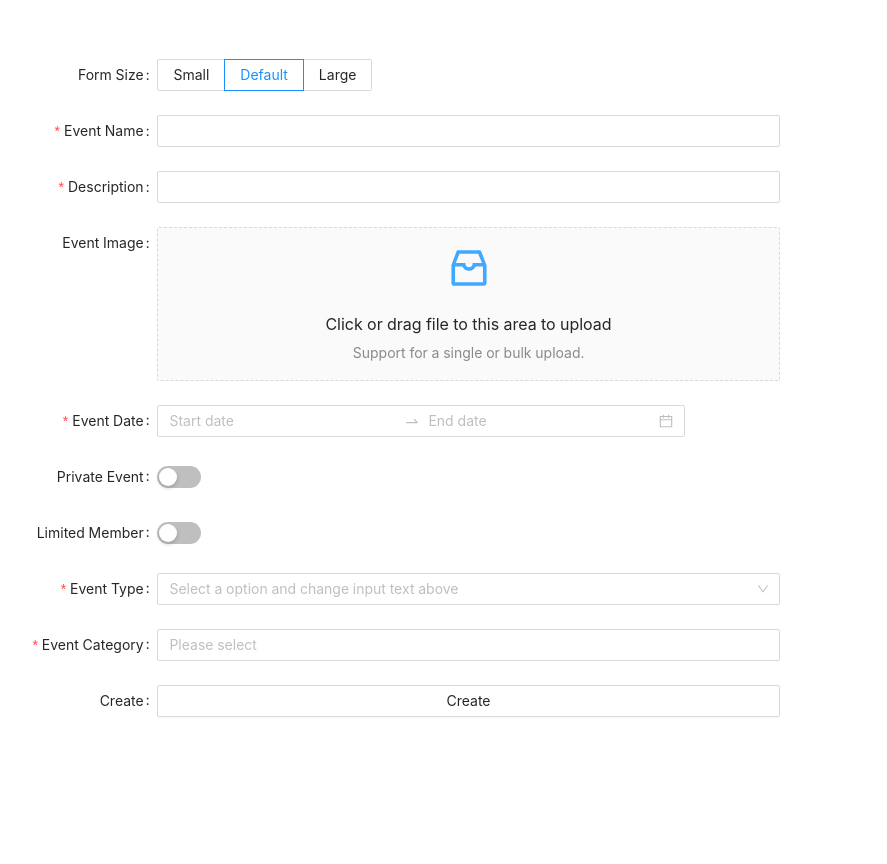
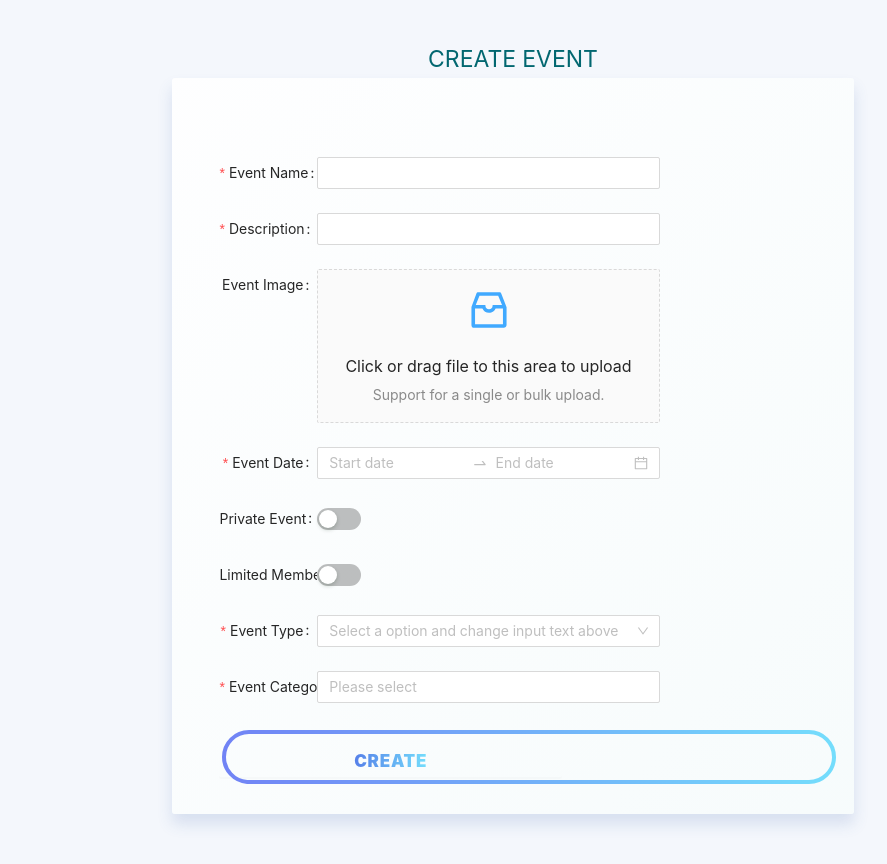
Before and after one commit to armingh2000/arsam-front, a React (Create React App) app: page /createevent in a window 1280 px wide. Shown: the top 864 px of the page, without its empty margins (127-1014 px from the left). Before the commit the page ends 800 px from the top, so only its background shows below. Built offline with nearby package versions, Linux system fonts and the light colour scheme.

Commit message:
first attemp for styling

```diff
--- a/src/view/scripts/pages/createEvent/CreateEvent.jsx
+++ b/src/view/scripts/pages/createEvent/CreateEvent.jsx
@@ -4,13 +4,9 @@ import {Row, Col} from 'antd';
 
 const CreateEvent = () => {
 
-  return <div>
-    <Row style={{
-        minHeight: '100vh'
-      }} justify="start" align="middle">
-      <Col span={2}></Col>
-      <Col span={20}><CreateEventForm /></Col>
-      <Col span={2}/>
+  return <div id="components-form-create-event">
+    <Row justify="center" align="middle">
+      <Col span={16}><CreateEventForm /></Col>
     </Row>
   </div>
 }
--- a/src/view/scripts/pages/createEvent/components/CreateEventForm.jsx
+++ b/src/view/scripts/pages/createEvent/components/CreateEventForm.jsx
@@ -34,10 +34,7 @@ const CreateEventForm = () =>{
   const [isProject, handleIsProject]=useState(false);
   const [limiedMember,handleLimitedMember]=useState(false);
   const [isPrivate,handleIsPrivate]=useState(false);
-  const [componentSize, setComponentSize] = useState('default');
-  const onFormLayoutChange = ({ size }) => {
-      setComponentSize(size);
-  };
+
   const history = useHistory();
 
   const eventCategory=
@@ -175,38 +172,32 @@ const CreateEventForm = () =>{
   };
 
   return (
-      <div>
+      <div className="box">
         <Form
           labelCol={{ span: 4 }}
           wrapperCol={{ span: 14 }}
           layout="horizontal"
-          initialValues={{ size: componentSize }}
-          onValuesChange={onFormLayoutChange}
-          size={componentSize}
+          initialValues={{ size: 'default' }}
+          size={'default'}
           onFinish={onFinish}
         >
 
-          <Form.Item label="Form Size" name="size">
-            <Radio.Group>
-              <Radio.Button value="small">Small</Radio.Button>
-              <Radio.Button value="default">Default</Radio.Button>
-              <Radio.Button value="large">Large</Radio.Button>
-            </Radio.Group>
-          </Form.Item>
+          <span className="text-center">create event</span>
+
 
             <Form.Item label="Event Name" name="eventName" rules={[{ required: true, message:'Please Enter Event Name' }]}>
-            <Input />
+              <Input/>
             </Form.Item>
 
             <Form.Item label="Description" name="description" rules={[{ required: true, message:'Please Enter Description' }]}>
-            <Input />
+              <Input/>
             </Form.Item>
-
 
 
             <Form.Item label="Event Image">
               <Form.Item name="dragger" valuePropName="fileList" getValueFromEvent={normFile} noStyle>
                 <Upload.Dragger name="files"
+                className="get-shadow"
                 // action="https://localhost:44373/api/event/AddImage"
                 >
                   <p className="ant-upload-drag-icon">
@@ -221,15 +212,15 @@ const CreateEventForm = () =>{
 
 
             <Form.Item label="Event Date" name="date" rules={[{ required: true, message:'Please Enter Description' }]}>
-            <RangePicker showTime />
+              <RangePicker className="get-shadow" showTime/>
             </Form.Item>
 
             <Form.Item label="Private Event" name="private" >
-            <Switch  onChange={onPrivateChange}/>
+              <Switch  className="get-shadow" onChange={onPrivateChange}/>
             </Form.Item>
 
             <Form.Item label="Limited Member" name="limit" >
-            <Switch  onChange={onLimitChange}/>
+              <Switch  className="get-shadow" onChange={onLimitChange}/>
             </Form.Item>
 
             <Form.Item label="Event Member Num" name="memberNum" hidden={!limiedMember}>
@@ -238,6 +229,7 @@ const CreateEventForm = () =>{
 
             <Form.Item name="eventType" label="Event Type" rules={[{ required: true, message:'Please Choose one Option' }]}>
             <Select
+              className="get-shadow"
               placeholder="Select a option and change input text above"
               onChange={onTypeChange}
               allowClear
@@ -249,6 +241,7 @@ const CreateEventForm = () =>{
 
             <Form.Item name="category" label="Event Category" rules={[{ required: true, message:'Please Choose one Option' }]}>
               <Select
+                className="get-shadow"
                 mode="multiple"
                 style={{ width: "100%" }}
                 placeholder="Please select"
@@ -266,13 +259,26 @@ const CreateEventForm = () =>{
             // </Form.Item>
             }
 
-          <Form.Item label="Create">
-            <Button htmlType="submit" style={{width: "100%"}}>
-              Create
+            <Form.Item >
+              <Button htmlType="submit" className="btn" style={{width: "100%"}}>
+
+                <svg width="620" height="62">
+                  <defs>
+                    <linearGradient id="grad1">
+                      <stop offset="0%" stop-color="#7183f5" />
+                      <stop offset="100%" stop-color="#74ddfc" />
+                    </linearGradient>
+                  </defs>
+                  <rect x="5" y="5" rx="25" fill="none" stroke="url(#grad1)" width="610" height="50"></rect>
+                </svg>
+                <span>Create</span>
+
               </Button>
             </Form.Item>
 
+
         </Form>
+
 
       </div>
   );
--- /dev/null
+++ b/src/view/styles/components/createEventForm.scss
@@ -0,0 +1,185 @@
+// @import url('https://fonts.googleapis.com/css?family=Noto+Sans:400,400i,700,700i&subset=greek-ext');
+
+#components-form-create-event .signup-form {
+  max-width: 300px;
+}
+#components-form-create-event .signup-form-forgot {
+  float: right;
+}
+#components-form-create-event .ant-col-rtl .signup-form-forgot {
+  float: left;
+}
+#components-form-create-event .signup-form-button {
+  width: 100%;
+}
+
+#components-form-create-event {
+	// background-image: url("https://images.pexels.com/photos/891252/pexels-photo-891252.jpeg?auto=compress&cs=tinysrgb&dpr=2&h=750&w=1260");
+    background-position: center;
+    background-origin: content-box;
+    background-repeat: no-repeat;
+    background-size: cover;
+    // min-height:100vh;
+    background-color: #f4f7fc;
+    padding: 5% 10%;
+    // background:
+	// font-family: 'Noto Sans', sans-serif;
+}
+
+#components-form-create-event .text-center{
+	// color:#f542ef;
+  color:#026770;
+	text-transform:uppercase;
+    font-size: 23px;
+    margin: -50px 0 80px 0;
+    display: block;
+    text-align: center;
+}
+
+#components-form-create-event .box{
+  background: linear-gradient(to bottom right, rgba(255, 255, 255, 0.89) 0%, rgba(247, 252, 252,0.89) 100%);
+	border-radius:3px;
+	padding: 2% 7%;
+  box-shadow: 0px 10px 15px rgba(61, 99, 174, 0.16);
+  // margin: 50px 0px;
+  margin: 2% 0%;
+  // text-align: center;
+}
+
+#components-form-create-event .box-item{
+  background: linear-gradient(to bottom right, rgba(255, 255, 255, 0.89) 0%, rgba(86,128,233,0.89) 100%);
+	border-radius:3px;
+	// padding:70px 100px;
+}
+
+
+#components-form-create-event Input:focus{
+  border:none;
+  outline:none;
+  border-bottom:3px solid #73CAC5;
+}
+
+#components-form-create-event Input:hover{
+  box-shadow: 0px 10px 15px rgba(61, 99, 174, 0.16);
+}
+
+#components-form-create-event .get-shadow:hover{
+  box-shadow: 0px 10px 15px rgba(61, 99, 174, 0.16);
+}
+
+
+
+#components-form-create-event .input-container{
+	position:relative;
+	margin-bottom:25px;
+}
+
+#components-form-create-event .Form-Item{
+background-color: #000;
+}
+
+#components-form-create-event .input-container label{
+	position:absolute;
+	top:0px;
+	left:0px;
+	font-size:16px;
+	color:#000;
+    pointer-event:none;
+	transition: all 0.5s ease-in-out;
+// background-color: #000;
+}
+
+#components-form-create-event .input-container Input{
+  border:0;
+  border-bottom:1px solid #555;
+  // background:transparent;
+
+  // background-color: #9FEDD7;
+  width:100%;
+  padding:8px 0 5px 0;
+  // font-size:16px;
+  // color:#4287f5;
+  // color:#9FEDD7;
+  // background-color: rgba(135,96,208, 0.89);
+  // background-color: rgba(86,128,233, 0.89);
+  // background-color: rgba(193,200,228, 0.89);
+  background: linear-gradient(to right, rgba(86, 128, 233, 1) 0%, rgba(90, 250, 160, 1) 100%);
+  // background-color: #000;
+}
+
+#components-form-create-event .input-container Input:focus{
+ border:none;
+ outline:none;
+ // border-bottom:3px solid #9FEDD7;
+ // border-bottom:3px solid #FCE181;
+
+    border-bottom:3px solid #f5428d;
+
+ // border-bottom:3px solid #b042f5;
+}
+
+#components-form-create-event .input-container Input:focus ~ label,
+#components-form-create-event .input-container Input:valid ~ label{
+	top:-12px;
+	font-size:12px;
+}
+
+
+//button style------------------------------------------------------------------------------------------------------
+#components-form-create-event .btn {
+position: relative;
+display: inline-block;
+width: 277px;
+height: 50px;
+font-size: 1em;
+font-weight: bold;
+line-height: 60px;
+text-align: center;
+text-transform: uppercase;
+background-color: transparent;
+cursor: pointer;
+text-decoration: none;
+// font-family: 'Roboto', sans-serif;
+font-weight: 900;
+font-size: 17px;
+letter-spacing: 0.045em;
+border: none;
+}
+
+#components-form-create-event .btn svg {
+position: absolute;
+top: 0;
+left: 0;
+}
+
+#components-form-create-event .btn svg rect {
+stroke-width: 4;
+stroke-dasharray: 600, 0;
+stroke-dashoffset: 0;
+transition: all 600ms ease;
+}
+
+#components-form-create-event .btn span {
+background: rgb(86, 128, 233);
+
+background: linear-gradient(to right, rgba(86, 128, 233, 1) 0%, rgba(116, 221, 252, 1) 100%);
+-webkit-background-clip: text;
+background-clip: text;
+color: transparent;
+}
+
+#components-form-create-event .btn:hover svg rect {
+stroke-width: 4;
+stroke-dasharray: 500, 700;
+stroke-dashoffset: 550;
+}
+
+#components-form-create-event .checkbox-color{
+  color:#42f551;
+}
+
+#components-form-create-event .signup-register-now{
+  color:#42f551;
+  padding-top: 20px;
+}
+//end of button style--------------------------------------------------------------------------------------------
--- a/src/view/styles/main.scss
+++ b/src/view/styles/main.scss
@@ -1 +1,2 @@
-@import "./components/login.scss"
+@import "./components/login.scss";
+@import "./components/createEventForm";
```
Lines whose indentation alone changed are shown as unchanged.
